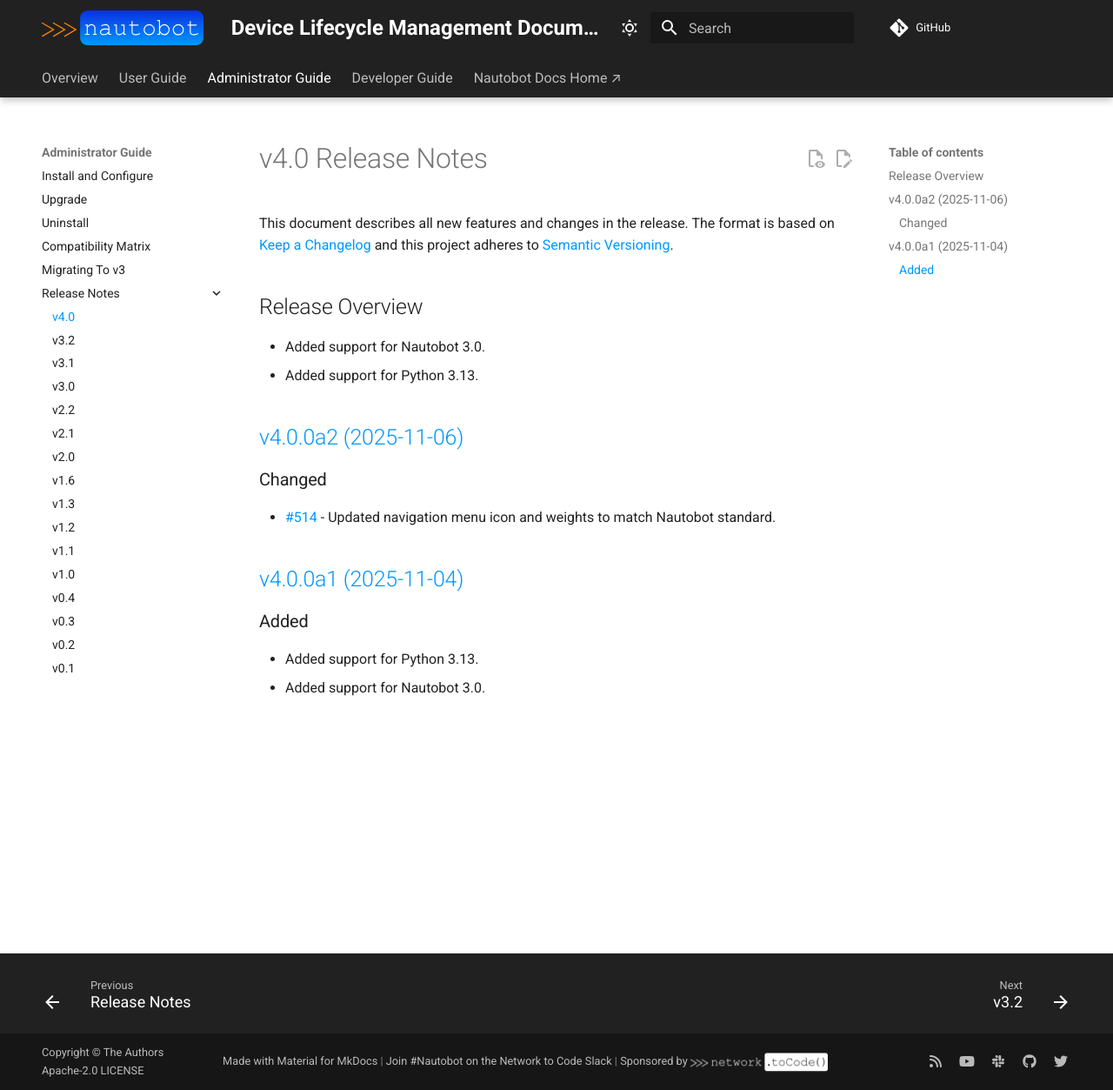
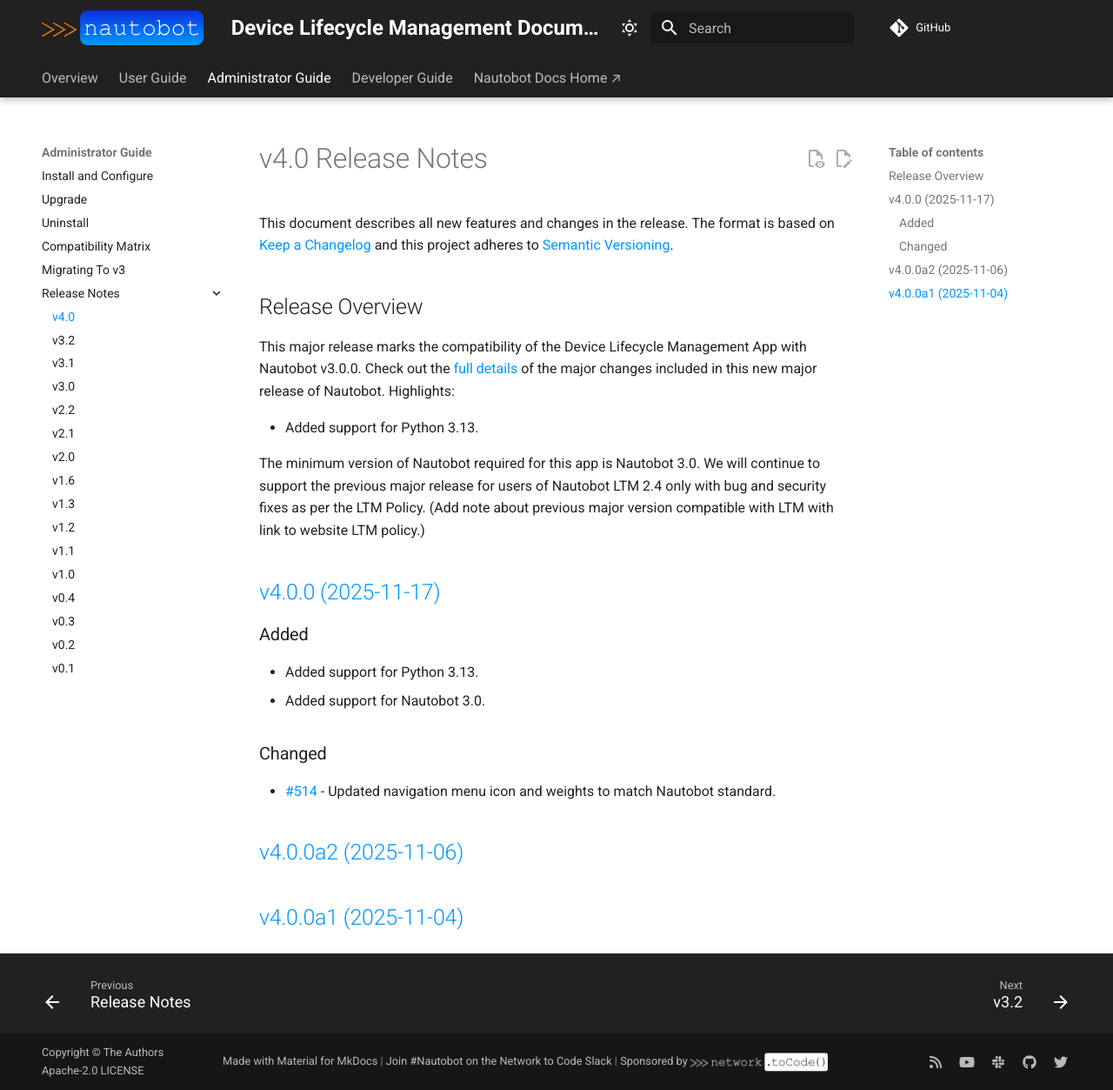
Before and after one commit to nautobot/nautobot-app-device-lifecycle-mgmt, an MkDocs documentation site: the page built from docs/admin/release_notes/version_4.0.md, in a window 1280 px wide and 1253 px high. Shown: the whole window at 87% size. Built offline with MkDocs 1.6.1 and Material for MkDocs 9.7.7, drawn with Linux system fonts in a browser that asks for light colours; comment, search, counter and statistics services are not loaded.

Commit message:
Release v4.0.0

```diff
--- a/docs/admin/release_notes/version_4.0.md
+++ b/docs/admin/release_notes/version_4.0.md
@@ -5,18 +5,23 @@ This document describes all new features and changes in the release. The format
 
 ## Release Overview
 
+This major release marks the compatibility of the Device Lifecycle Management App with Nautobot v3.0.0. Check out the [full details](https://docs.nautobot.com/projects/core/en/stable/release-notes/version-3.0/) of the major changes included in this new major release of Nautobot. Highlights:
+
+* Added support for Python 3.13.
+
+The minimum version of Nautobot required for this app is Nautobot 3.0. We will continue to support the previous major release for users of Nautobot LTM 2.4 only with bug and security fixes as per the LTM Policy. (Add note about previous major version compatible with LTM with link to website LTM policy.)
+
+## [v4.0.0 (2025-11-17)](https://github.com/nautobot/nautobot-app-device-lifecycle-mgmt/releases/tag/v4.0.0)
+
+### Added
+
+- Added support for Python 3.13.
 - Added support for Nautobot 3.0.
-- Added support for Python 3.13.
-
-## [v4.0.0a2 (2025-11-06)](https://github.com/nautobot/nautobot-app-device-lifecycle-mgmt/releases/tag/v4.0.0a2)
 
 ### Changed
 
 - [#514](https://github.com/nautobot/nautobot-app-device-lifecycle-mgmt/issues/514) - Updated navigation menu icon and weights to match Nautobot standard.
 
+## [v4.0.0a2 (2025-11-06)](https://github.com/nautobot/nautobot-app-device-lifecycle-mgmt/releases/tag/v4.0.0a2)
+
 ## [v4.0.0a1 (2025-11-04)](https://github.com/nautobot/nautobot-app-device-lifecycle-mgmt/releases/tag/v4.0.0a1)
-
-### Added
-
-- Added support for Python 3.13.
-- Added support for Nautobot 3.0.
--- a/pyproject.toml
+++ b/pyproject.toml
@@ -1,6 +1,6 @@
 [tool.poetry]
 name = "nautobot-device-lifecycle-mgmt"
-version = "4.0.0a3"
+version = "4.0.0"
 description = "Manages device lifecycles for platforms and software."
 authors = ["Network to Code, LLC <info@networktocode.com>"]
 license = "Apache-2.0"
@@ -31,8 +31,7 @@ python = ">=3.10,<3.14"
 # Used for local development
 pycountry = "^22.3.5"
 matplotlib = "^3.3.4"
-nautobot = ">=3.0.0a2,<3.0.0rc99"
-# nautobot = "^3.0.0"  # TODO: Uncomment after v3.0.0 is released
+nautobot = ">=3.0.0,<4.0.0"
 # Numpy is not a direct dependency, but we are assisting Poetry version resolution by providing constraints.
 numpy = "^1.26"
 netutils = ">=1.14.1"
```
Also changed, not shown: docs/admin/compatibility_matrix.md (+14 -14 lines), 3 other files.
